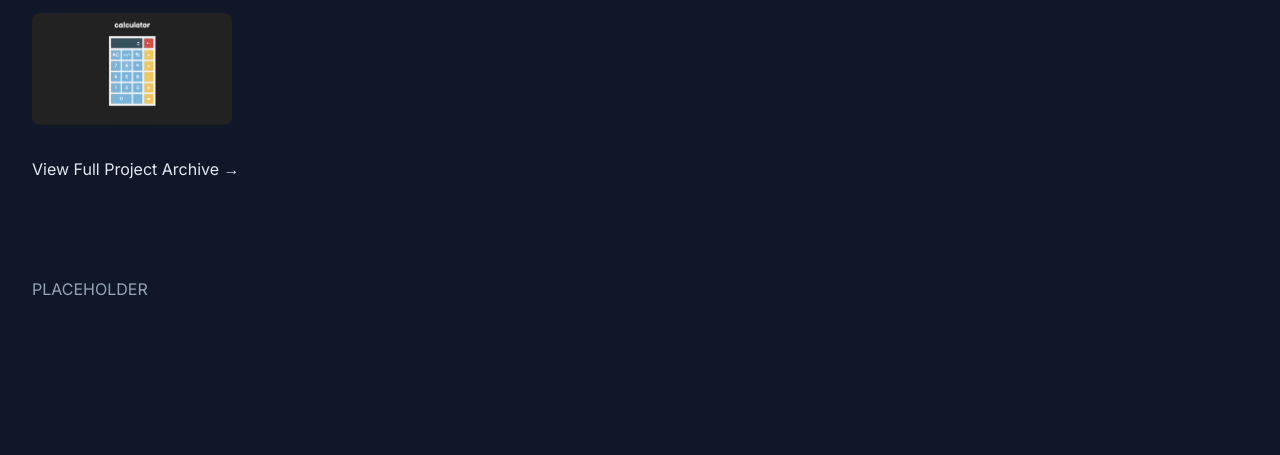
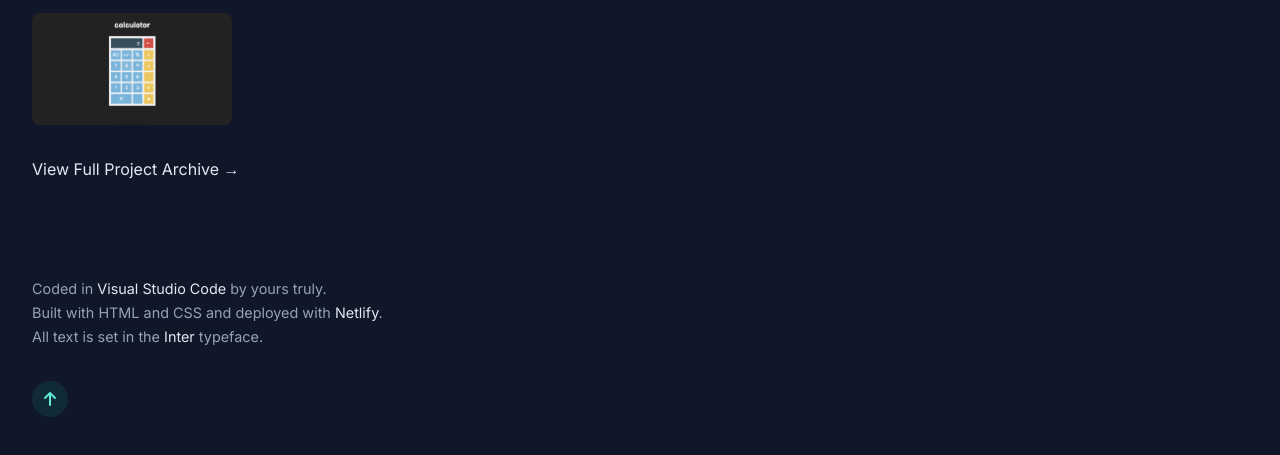
Before and after one commit to wonswe/project-portfolio, a plain HTML site: page index.html in a window 1280 px wide. Shown: the part 2135-2590 px from the top of the page. Before the commit the page ends 2500 px from the top, so only its background shows below. Drawn offline with Linux system fonts and the light colour scheme.

Commit message:
add footer

```diff
--- a/index.html
+++ b/index.html
@@ -10,7 +10,7 @@
     <link rel="stylesheet" href="https://cdnjs.cloudflare.com/ajax/libs/font-awesome/6.7.2/css/all.min.css" integrity="sha512-Evv84Mr4kqVGRNSgIGL/F/aIDqQb7xQ2vcrdIwxfjThSH8CSR7PBEakCr51Ck+w+/U6swU2Im1vVX0SVk9ABhg==" crossorigin="anonymous" referrerpolicy="no-referrer" />
     <title>Juwon's Portfolio</title>
 </head>
-<body>
+<body id="top-of-page">
     <div class="underlay"></div>
     <header>
         <a href="/">
@@ -233,7 +233,12 @@
         </section>
     </main>
     <footer>
-        <p>PLACEHOLDER</p>
+        <p>
+            Coded in <a href="https://code.visualstudio.com/" target="_blank" class="anchor-text">Visual Studio Code</a> by yours truly. <br/>Built with HTML and CSS and deployed with <a href="https://netlify.com/" target="_blank" class="anchor-text">Netlify</a>. <br/>All text is set in the <a href="https://rsms.me/inter/" target="_blank" class="anchor-text">Inter</a> typeface.
+        </p>
+        <a href="#top-of-page" class="scroll-to-top">
+            <i class="fa-solid fa-arrow-up"></i>
+        </a>
     </footer>
 </body>
 </html>
--- a/styles.css
+++ b/styles.css
@@ -1,6 +1,12 @@
 :root {
     --color-accent: #5eead4;
     --color-highlight: #e2e8f0;
+    --background-accent: rgba(45, 212, 191, .1);
+}
+
+html {
+    scroll-behavior: smooth;
+    /* 대박... 이런게 있다니 */
 }
 
 * {
@@ -165,7 +171,7 @@ section h2,
 .tag {
     padding: 0.25rem 0.5rem;
     border-radius: 0.5rem;
-    background: rgba(45, 212, 191, .1)
+    background: var(--background-accent);
 }
 
 .tag p {
@@ -247,3 +253,35 @@ section h2,
 .project-archive-link:hover::after {
     background: var(--color-accent);
 }
+
+footer {
+    display: flex;
+    flex-direction: column;
+    gap: 2rem;
+    justify-content: space-between;
+    align-items: flex-start;
+    /* align items to the start of the flex container */
+}
+
+footer p {
+    font-size: 0.9rem;
+
+}
+
+.scroll-to-top {
+    text-decoration: none;
+    color: var(--color-accent);
+    background: var(--background-accent);
+    padding: 0 0.75rem;
+    aspect-ratio: 1/1;
+    display: grid;
+    place-items: center;
+    border-radius: 100%;
+    overflow: hidden;
+    transition-duration: 200ms;
+}
+
+.scroll-to-top:hover {
+    opacity: 0.6;
+
+}
```
